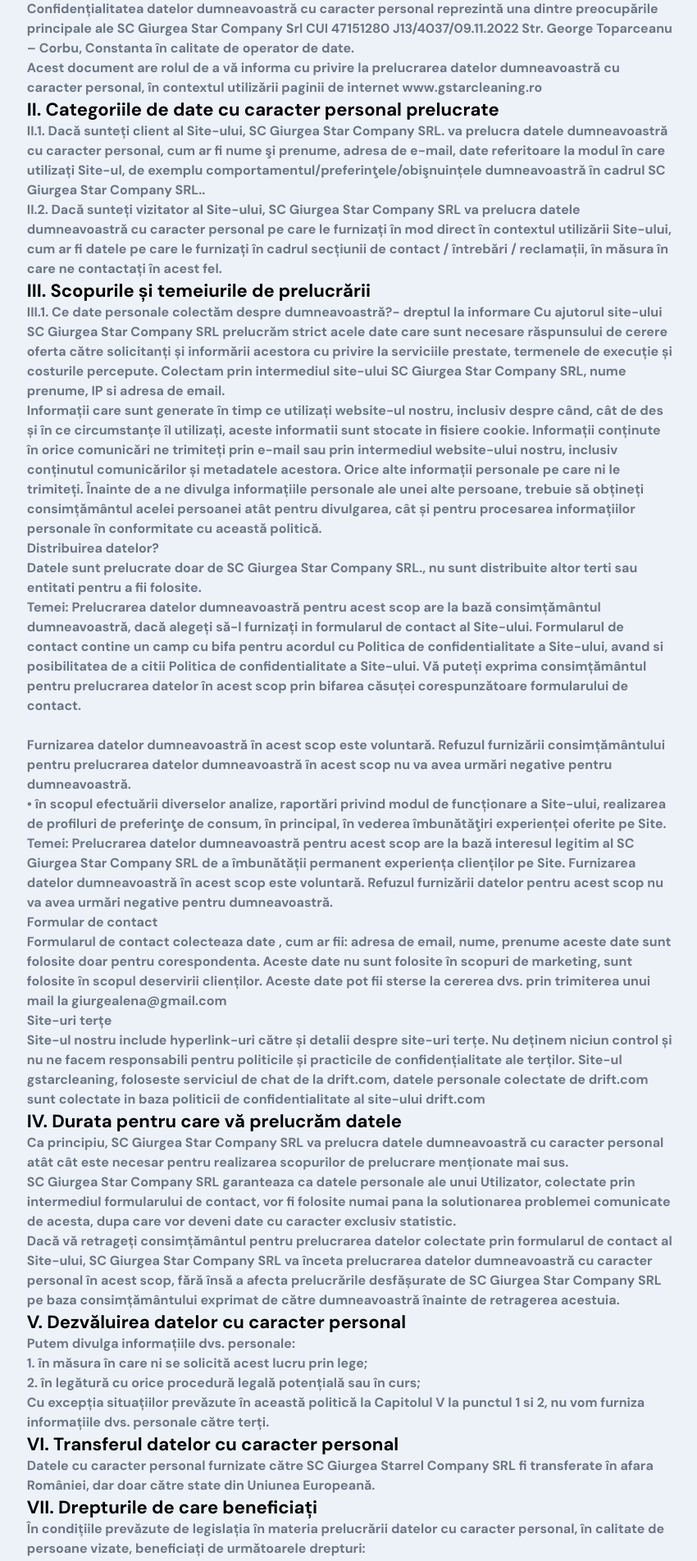
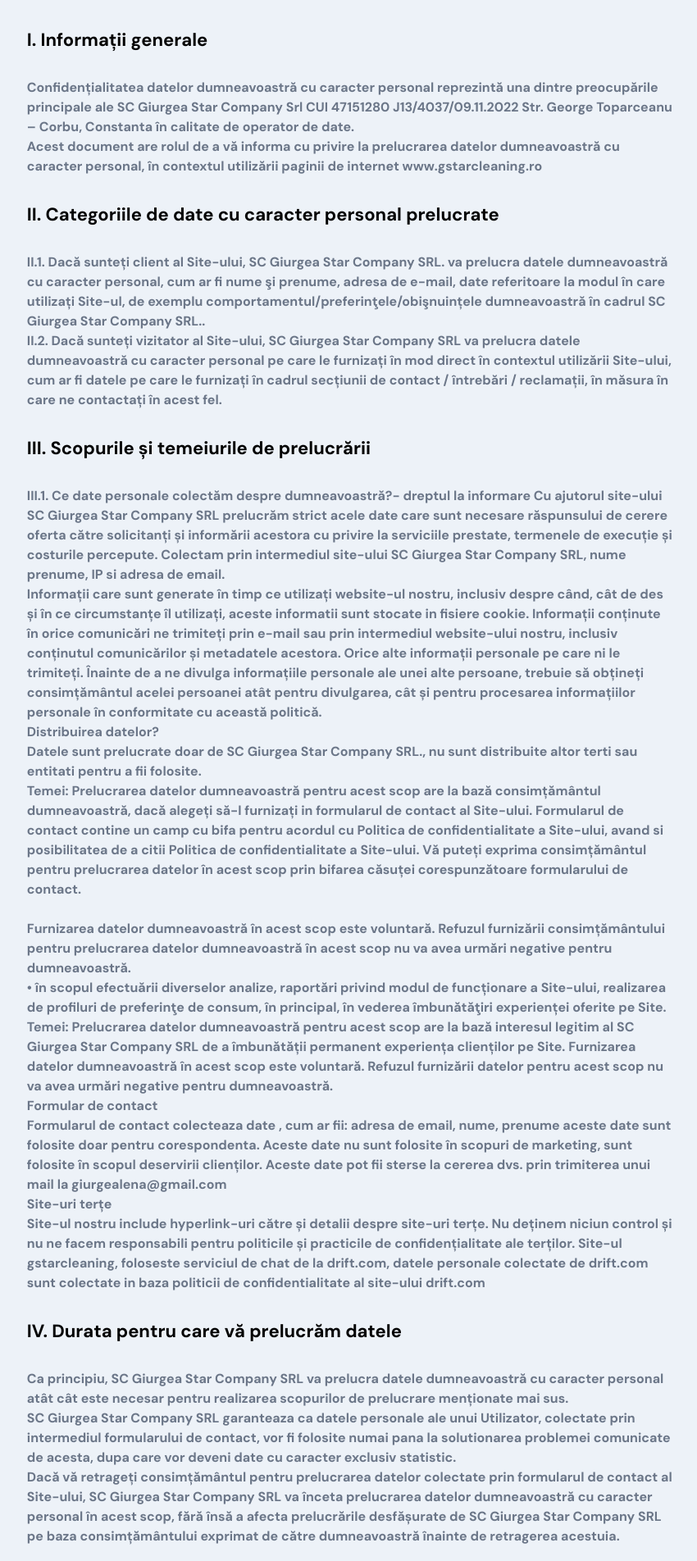
Before and after one commit to LilRomio/gstar_cleaning, a React (Create React App) app: page /politica-interna in a window 1280 px wide. Shown: the part 88-1992 px from the top of the page at 82% size, without its empty margins (212-1062 px from the left). Built offline with nearby package versions, Linux system fonts and the light colour scheme.

Commit message:
update 4.2

```diff
--- a/src/components/PoliticaInterna.jsx
+++ b/src/components/PoliticaInterna.jsx
@@ -3,7 +3,7 @@
 const PoliticaInterna = () => {
   return (
     <div className="app__container">
-      <div className="app__flex">
+      <div className="app__flex" style={{ padding: '2rem 0 ' }}>
         <div
           className="app__header-info"
           style={{ fontSize: '32px', fontWeight: '600' }}
@@ -11,7 +11,7 @@
           <h2 className="head-text">Politica de confidentialitate </h2>
           <h2
             className="bold-text"
-            style={{ fontSize: '22px', fontWeight: '600' }}
+            style={{ fontSize: '22px', fontWeight: '600', padding: '2rem 0 ' }}
           >
             I. Informații generale
           </h2>
@@ -26,7 +26,7 @@
           </p>
           <h2
             className="bold-text"
-            style={{ fontSize: '22px', fontWeight: '600' }}
+            style={{ fontSize: '22px', fontWeight: '600', padding: '2rem 0 ' }}
           >
             II. Categoriile de date cu caracter personal prelucrate
           </h2>
@@ -46,7 +46,7 @@
           </p>
           <h2
             className="bold-text"
-            style={{ fontSize: '22px', fontWeight: '600' }}
+            style={{ fontSize: '22px', fontWeight: '600', padding: '2rem 0 ' }}
           >
             III. Scopurile și temeiurile de prelucrării
           </h2>
@@ -112,7 +112,7 @@
           </p>
           <h2
             className="bold-text"
-            style={{ fontSize: '22px', fontWeight: '600' }}
+            style={{ fontSize: '22px', fontWeight: '600', padding: '2rem 0 ' }}
           >
             IV. Durata pentru care vă prelucrăm datele
           </h2>
@@ -134,7 +134,7 @@
           </p>
           <h2
             className="bold-text"
-            style={{ fontSize: '22px', fontWeight: '600' }}
+            style={{ fontSize: '22px', fontWeight: '600', padding: '2rem 0 ' }}
           >
             V. Dezvăluirea datelor cu caracter personal
           </h2>
@@ -149,7 +149,7 @@
           </p>
           <h2
             className="bold-text"
-            style={{ fontSize: '22px', fontWeight: '600' }}
+            style={{ fontSize: '22px', fontWeight: '600', padding: '2rem 0 ' }}
           >
             VI. Transferul datelor cu caracter personal
           </h2>
@@ -160,7 +160,7 @@
           </p>
           <h2
             className="bold-text"
-            style={{ fontSize: '22px', fontWeight: '600' }}
+            style={{ fontSize: '22px', fontWeight: '600', padding: '2rem 0 ' }}
           >
             VII. Drepturile de care beneficiați
           </h2>
```
